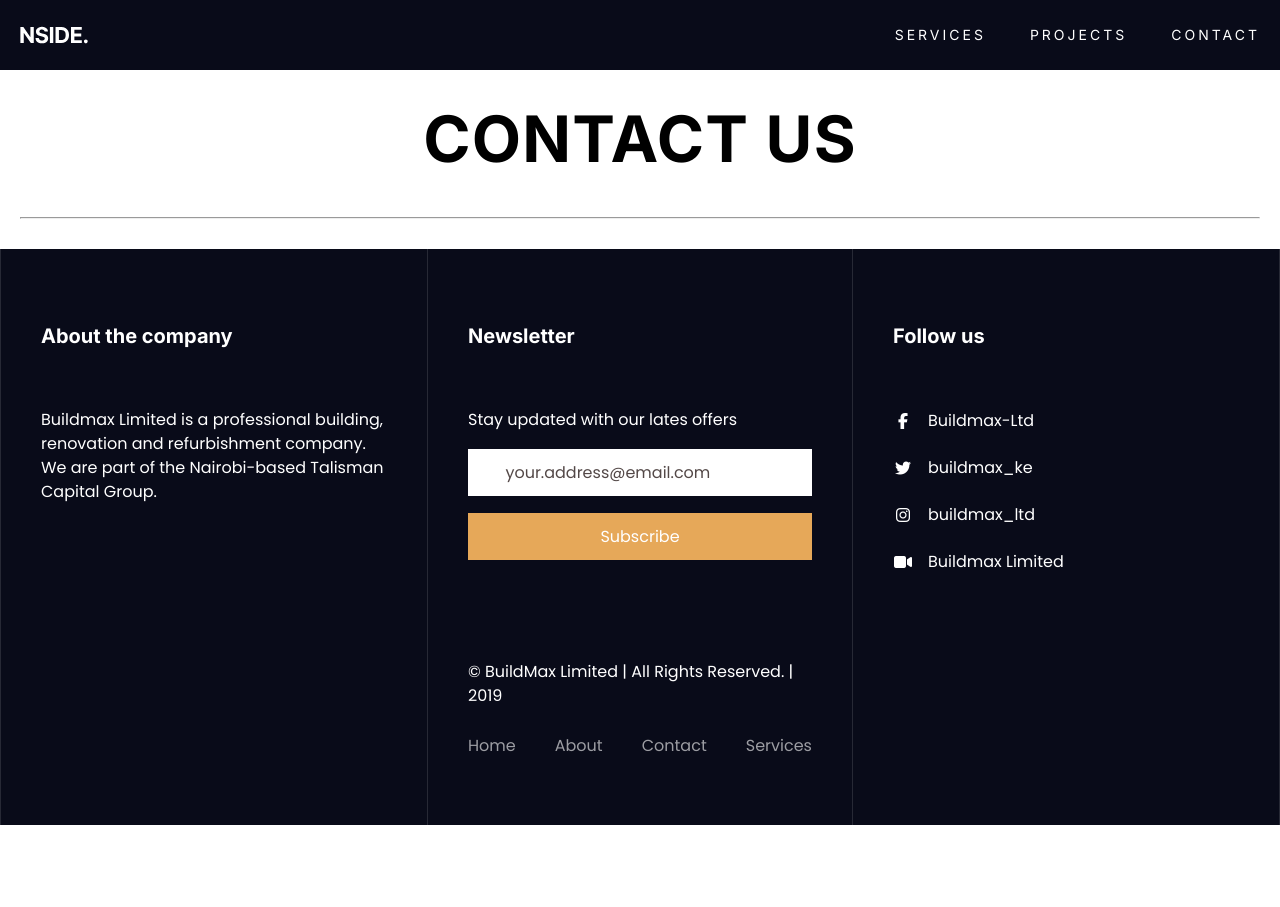
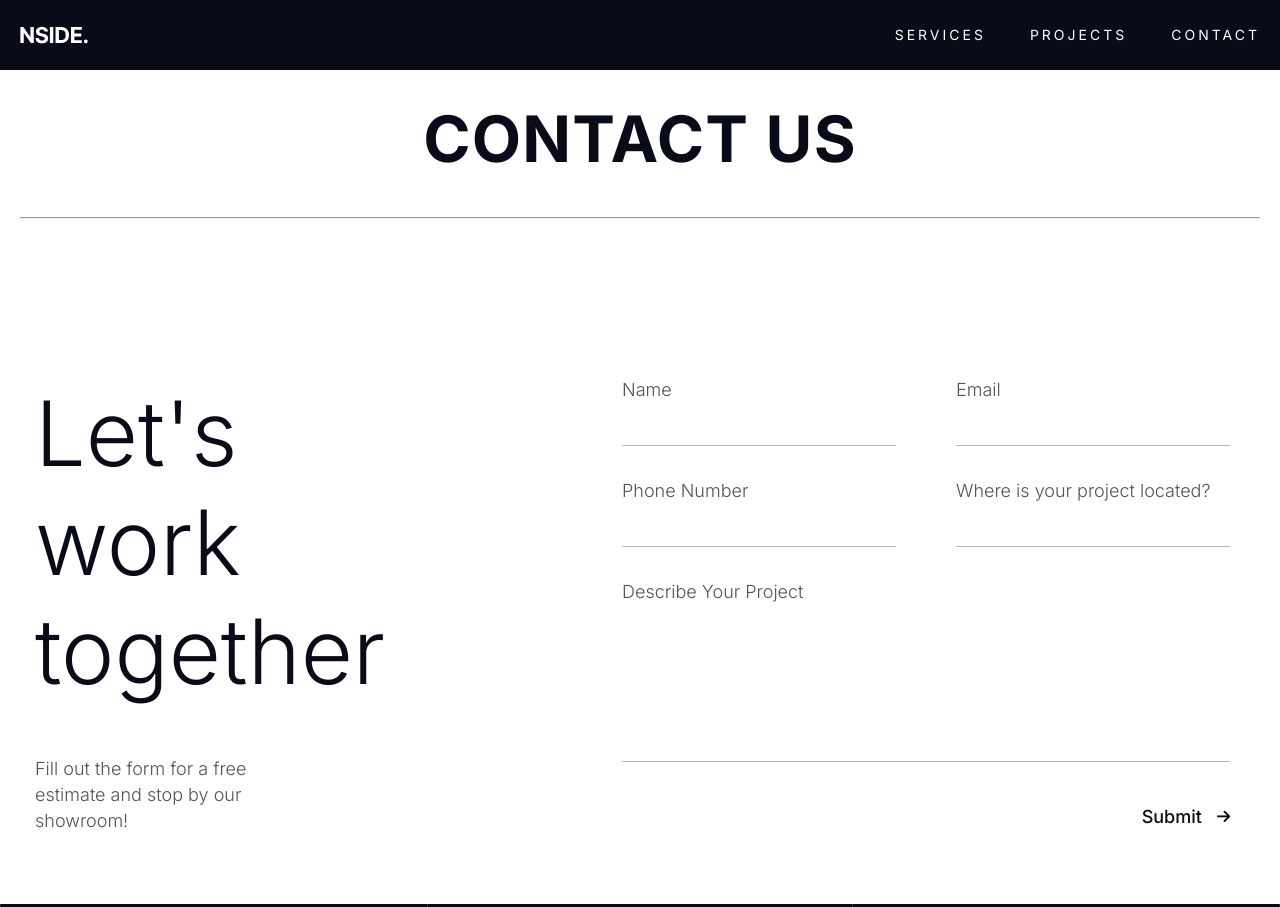
Before and after one commit to Abdulvahobjon/home-construction, a plain HTML site: page contact.html in a window 1280 px wide. Shown: the top 907 px of the page. Before the commit the page ends 825 px from the top, so only its background shows below. Drawn offline with nearby package versions, Linux system fonts and the light colour scheme; a web font is replaced by a local one.

Commit message:
add request section

```diff
--- a/contact.html
+++ b/contact.html
@@ -8,6 +8,7 @@
     <link rel="stylesheet" href="https://unpkg.com/swiper/swiper-bundle.min.css">
     <link rel="icon" href="./img/header/logo.svg">
     <link rel="stylesheet" href="./css/main.css">
+    <link rel="stylesheet" href="./css/contact.css">
 
     <!-- font awesome -->
     <link rel="stylesheet" href="https://cdnjs.cloudflare.com/ajax/libs/font-awesome/6.7.2/css/all.min.css"
@@ -19,9 +20,6 @@
 </head>
 
 <body>
-
-
-
 
     <!-- header start -->
     <header class="header">
@@ -49,14 +47,53 @@
         </div>
     </header>
     <!-- header end -->
-    <!-- wrapper start -->
 
+    <!-- hero start -->
     <section class="hero-page">
         <div class="hero-page-container container">
             <h2 class="hero-page-title">Contact US</h2>
             <hr>
         </div>
     </section>
+    <!-- hero end -->
+
+    <!-- request section start -->
+    <section class="request">
+        <div class="container">
+            <div class="row">
+                <div class="col text aos-init aos-animate" data-aos="fade-up" data-aos-delay="250">
+                    <h2>Let's work together</h2>
+                    <p>Fill out the form for a free estimate and stop by our showroom!</p>
+                </div>
+                <div class="col form aos-init aos-animate" data-aos="fade-up" data-aos-delay="350">
+                    <form id="contact-form">
+                        <div class="form-group half">
+                            <label for="field_name">Name</label>
+                            <input type="text" class="field" name="name" id="field_name" required="required">
+                        </div>
+                        <div class="form-group half">
+                            <label for="field_email">Email</label>
+                            <input type="email" class="field" name="email" id="field_email" required="required">
+                        </div>
+                        <div class="form-group half">
+                            <label for="field_phone">Phone Number</label>
+                            <input type="tel" class="field" name="phone" id="field_phone" required="required">
+                        </div>
+                        <div class="form-group half">
+                            <label for="field_location">Where is your project located?</label>
+                            <input type="text" class="field" name="location" id="field_location">
+                        </div>
+                        <div class="form-group">
+                            <label for="field_description">Describe Your Project</label>
+                            <textarea name="description" class="field" id="field_description"></textarea>
+                        </div>
+                        <div class="button"><button type="submit">Submit <i class="fa-solid fa-arrow-right"></i></button></div>
+                    </form>
+                </div>
+            </div>
+        </div>
+    </section>
+    <!-- request section end -->
 
     <!-- footer start -->
     <footer>
--- /dev/null
+++ b/css/contact.css
@@ -0,0 +1,123 @@
+.request {
+    padding: 130px 0 70px;
+}
+
+.request .row {
+    display: flex;
+}
+
+.request .text {
+    flex: 0 0 30%;
+    max-width: 30%;
+    padding-inline: 15px;
+}
+
+.request .text h2 {
+    font-size: 90px;
+    font-weight: 300;
+    margin-bottom: 50px;
+}
+
+.request .text p {
+    font-size: 18px;
+    font-weight: 300;
+    line-height: 26px;
+    max-width: 75%;
+    opacity: .7;
+}
+
+.request .form {
+    display: flex;
+    flex-grow: 1;
+    padding-left: 200px;
+}
+
+.request .form form {
+    display: flex;
+    flex-wrap: wrap;
+    width: 100%;
+}
+
+.request .form .form-group {
+    margin-bottom: 20px;
+    flex: 0 0 100%;
+    max-width: 100%;
+    opacity: .7;
+    padding: 0 30px;
+    transition: opacity .4s;
+}
+
+.request .form .form-group:hover {
+    opacity: 1;
+}
+
+.request .form .form-group.half {
+    flex: 0 0 50%;
+    max-width: 50%;
+}
+
+.request .form .form-group label {
+    display: block;
+    font-size: 18px;
+    font-weight: 300;
+}
+
+.request .form .form-group input,
+.request .form .form-group textarea {
+    background-color: transparent;
+    border: none;
+    border-bottom: 1px solid hsla(0, 0%, 0%, 0.4);
+    font-size: 16px;
+    font-weight: 300;
+    height: 46px;
+    width: 100%;
+}
+
+.request .form .form-group textarea {
+    height: 160px;
+    padding-top: 10px;
+    resize: none;
+}
+
+.request .form .button {
+    display: flex;
+    justify-content: flex-end;
+    padding: 0 30px;
+    width: 100%;
+}
+
+.request .form .button button {
+    align-items: center;
+    background-color: transparent;
+    border: 0;
+    display: flex;
+    font-size: 18px;
+    font-weight: 500;
+    padding: 0;
+    position: relative;
+    z-index: 1;
+    color: #090b19;
+}
+
+.request .form .button button i {
+    display: block;
+    font-size: 15px;
+    margin-left: 15px;
+}
+
+.request .form .button button:before {
+    content: "";
+    background: #090b19;
+    bottom: -7px;
+    display: block;
+    height: 2px;
+    left: 0;
+    position: absolute;
+    transition: width .4s;
+    width: 0;
+}
+
+.request .form .button button.active:before,
+.request .form .button button:hover:before {
+    width: calc(100% - 30px);
+}
--- a/css/main.css
+++ b/css/main.css
@@ -21,10 +21,13 @@ body {
   flex-direction: column;
   min-height: 100vh;
   font-family: Inter, sans-serif;
+  color: #090b19;
 }
 
 input,
-button {
+button,
+textarea {
+  outline: none;
   font-family: inherit;
 }
 
```
